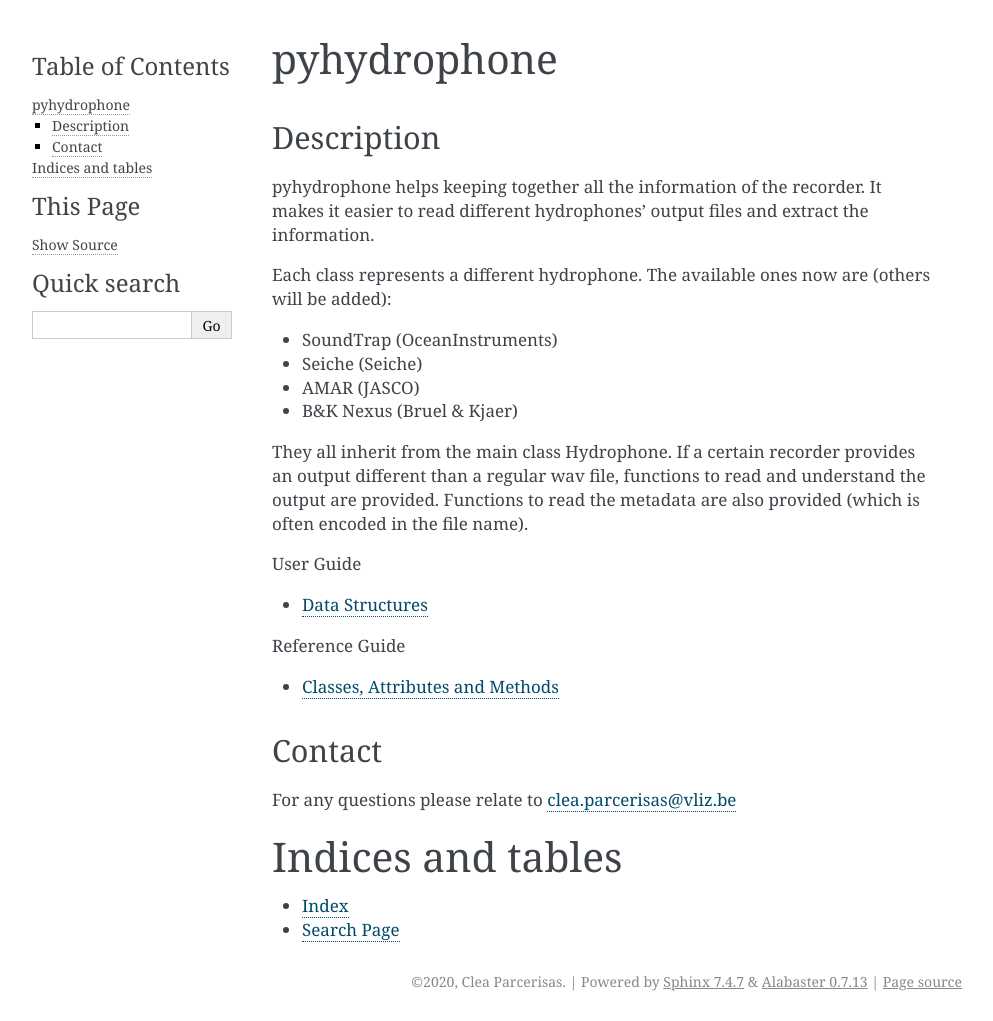
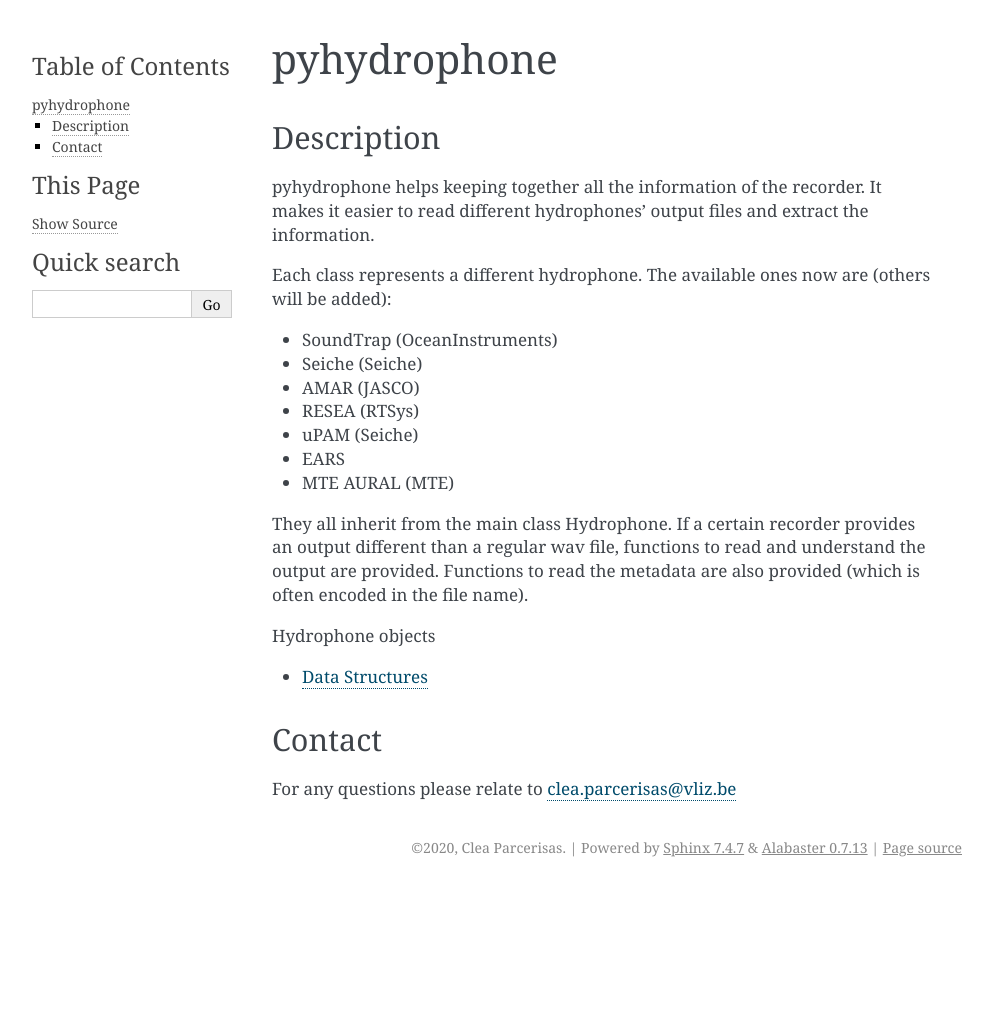
Before and after one commit to lifewatch/pyhydrophone, a Sphinx documentation site: the page built from docs/source/index.rst, in a window 1280 px wide. Shown: the whole page, without its empty margins (148-1141 px from the left). Built offline with Sphinx 7.4.7, drawn with Linux system fonts in a browser that asks for light colours; after the commit the page ends 900 px from its top, so only the background shows below that.

Commit message:
Updated documentation

```diff
--- a/docs/source/conf.py
+++ b/docs/source/conf.py
@@ -9,10 +9,10 @@
 # If extensions (or modules to document with autodoc) are in another directory,
 # add these directories to sys.path here. If the directory is relative to the
 # documentation root, use os.path.abspath to make it absolute, like shown here.
-#
-# import os
-# import sys
-# sys.path.insert(0, os.path.abspath('.'))
+
+import os
+import sys
+sys.path.insert(0, os.path.abspath('../..'))
 
 
 # -- Project information -----------------------------------------------------
--- a/docs/source/index.rst
+++ b/docs/source/index.rst
@@ -11,7 +11,11 @@ Each class represents a different hydrophone. The available ones now are (others
 * SoundTrap (OceanInstruments)
 * Seiche (Seiche)
 * AMAR (JASCO)
-* B&K Nexus (Bruel & Kjaer)
+* RESEA (RTSys)
+* uPAM (Seiche)
+* EARS
+* MTE AURAL (MTE)
+
 
 They all inherit from the main class Hydrophone.
 If a certain recorder provides an output different than a regular wav file, functions to read and understand the output
@@ -21,25 +25,12 @@ Functions to read the metadata are also provided (which is often encoded in the
 
 .. toctree::
   :maxdepth: 1
-  :caption: User Guide
+  :caption: Hydrophone objects
 
   Data Structures <data_structures>
 
-.. toctree::
-  :maxdepth: 1
-  :caption: Reference Guide
-
-  Classes, Attributes and Methods <reference>
 
 Contact
 ------------
 
 For any questions please relate to clea.parcerisas@vliz.be
-
-
-
-Indices and tables
-==================
-
-* :ref:`genindex`
-* :ref:`search`
```
Also changed, not shown: docs/source/data_structures.rst (+66 -14 lines), docs/source/reference.rst (deleted, +0 -44 lines), docs/source/install.rst (deleted).
